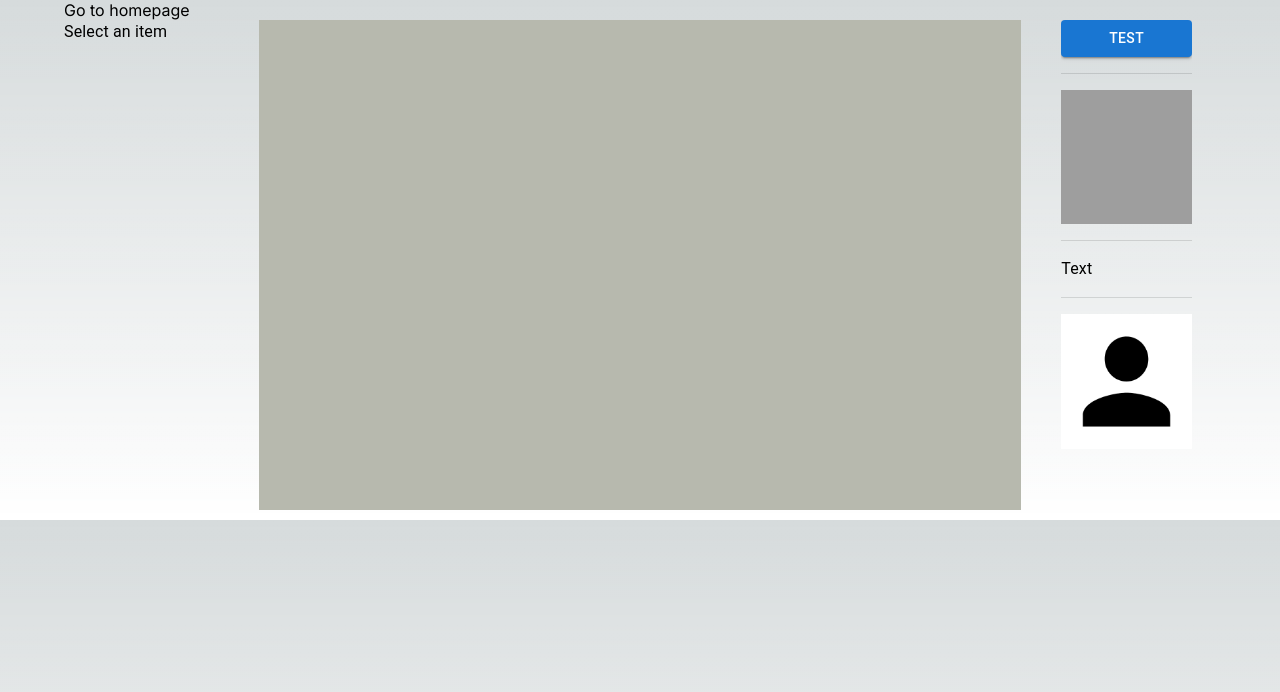
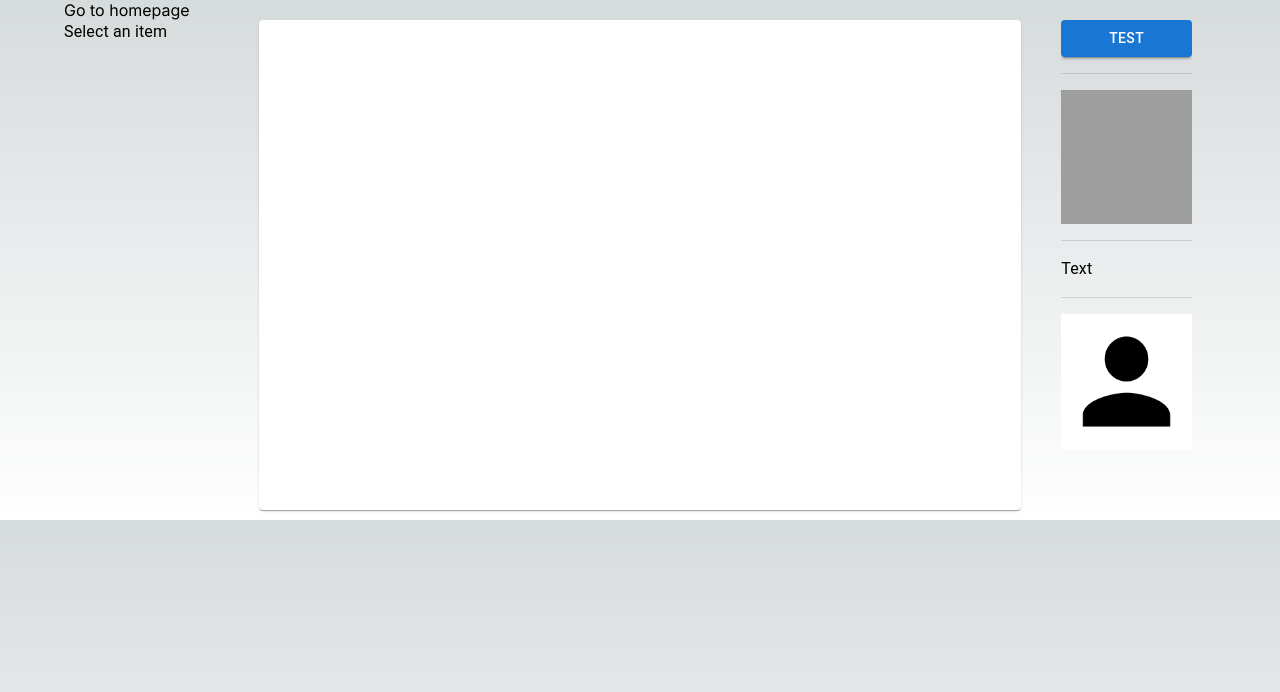
Before and after one commit to bdmariobd/diy-dashboard, a Next.js app: page /create in a window 1280 px wide. Shown: the top 692 px of the page. Built offline with nearby package versions, Linux system fonts and the light colour scheme; grey boxes are pictures that could not be loaded.

Commit message:
change grid ui

```diff
--- a/src/app/create/componentGrid.tsx
+++ b/src/app/create/componentGrid.tsx
@@ -4,6 +4,7 @@
 import RGL, { WidthProvider } from "react-grid-layout";
 import "/node_modules/react-grid-layout/css/styles.css";
 import "/node_modules/react-resizable/css/styles.css";
+import { Paper } from "@mui/material";
 
 const ReactGridLayout = WidthProvider(RGL);
 export default function ComponentGrid(props: {
@@ -14,7 +15,6 @@
   const [layout, setlayout] = useState<RGL.Layout[]>([]);
 
   const onDropHandler = (layout: RGL.Layout[], layoutItem: RGL.Layout) => {
-    console.log(props.movingItem);
     layoutItem.minW = props.movingItem?.maxX;
     layoutItem.minH = props.movingItem?.maxY;
     setlayout(layout);
@@ -26,7 +26,7 @@
     onLayoutChange: function() {},
     cols: 12 */
   return (
-    <div>
+    <Paper>
       <ReactGridLayout
         className={styles.componentGrid}
         /* rowHeight={64} */
@@ -66,6 +66,6 @@
           );
         })}
       </ReactGridLayout>
-    </div>
+    </Paper>
   );
 }
--- a/src/app/create/page.module.css
+++ b/src/app/create/page.module.css
@@ -1,5 +1,4 @@
 .componentGrid {
   position: relative;
-  background-color: rgb(183, 185, 174);
   min-height: 490px;
 }
```
